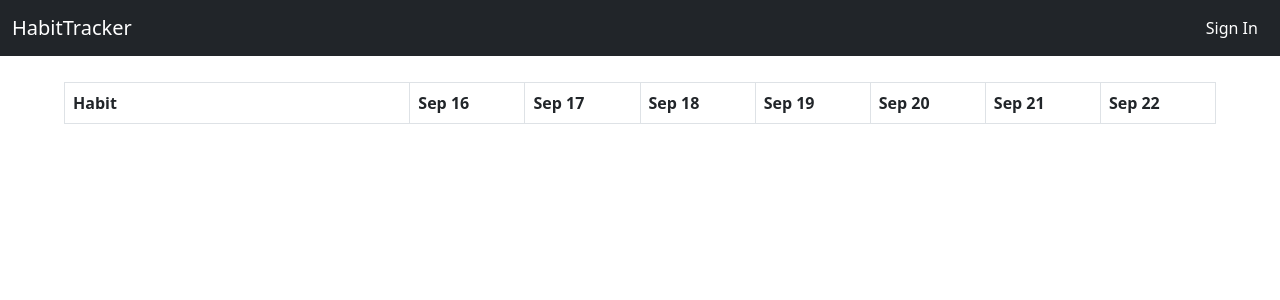
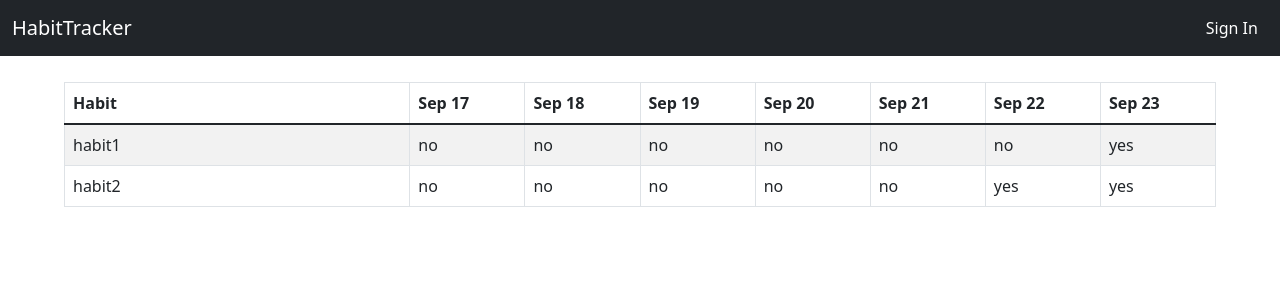
Before and after one commit to deannemadulid/HabitTracker, a React (Create React App) app: page /dashboard in a window 1280 px wide. Shown: the top 300 px of the page. Built offline with nearby package versions, Linux system fonts and the light colour scheme.

Commit message:
Created body for the habit tracker dashboard

```diff
--- /dev/null
+++ b/src/components/Dashboard/Body.js
@@ -0,0 +1,28 @@
+import React from 'react'
+import Table from 'react-bootstrap/Table'
+import dashboard from './DashboardFunctions'
+
+const Body = ({dates, habits}) => {
+
+  console.log(dates)
+
+  return (
+    <tbody>
+      { habits.map(habit =>
+        <tr>
+          <td>{habit.name}</td>
+          {
+            dates.map(date =>
+            <td>
+              {
+                dashboard.checkDateInDateArray(date, habit.dates)
+                ? <span>yes</span>
+                : <span>no</span>
+              }
+            </td>)}
+        </tr>) }
+    </tbody>
+    )
+}
+
+export default Body
--- a/src/components/Dashboard/Dashboard.js
+++ b/src/components/Dashboard/Dashboard.js
@@ -2,24 +2,28 @@ import React from 'react'
 import Table from 'react-bootstrap/Table'
 import dashboard from './DashboardFunctions'
 import Headers from './Headers'
+import Body from './Body'
 
 import './Dashboard.css'
 
 const Dashboard = () => {
 
-  const today = new Date()
-  const yesterday = today.setDate(today.getDate() - 1)
+  // test data
+  const day1 = new Date()
+  const day2 = new Date()
+  day2.setDate(day2.getDate() - 1)
 
   const dates = dashboard.past7Days()
-  console.log(dates)
-  const habits= [
-    ["habit1", [today]],
-    ["habit2", [yesterday, today]]
+  const habitsLast7Days= [
+    {name: "habit1", dates: [day1]},
+    {name: "habit2", dates: [day1, day2]}
   ]
+  // end test data
 
   return (
     <Table striped bordered hover>
-      <Headers dates={dates}/>
+      <Headers dates={dates} />
+      <Body dates={dates} habits={habitsLast7Days} />
     </Table>
   )
 }
--- a/src/components/Dashboard/DashboardFunctions.js
+++ b/src/components/Dashboard/DashboardFunctions.js
@@ -1,14 +1,27 @@
 const past7Days = () => {
   let daysArray = []
 
-  for (let i = 7; i > 0; i--) {
+  for (let i = 6; i > -1; i--) {
     const date = new Date()
-    date.setDate(date.getDate() - i);
-    const month = date.toLocaleString('default', { month: 'short' });
+    date.setDate(date.getDate() - i)
+    const month = date.toLocaleString('default', { month: 'short' })
     daysArray.push(month + " " + date.getDate())
   }
 
   return daysArray
 }
 
-export default { past7Days }
+ const convertDateToString = (date) => {
+   console.log(date)
+   const month = date.toLocaleString('default', { month: 'short' })
+   const day = date.getDate()
+   return month + " " + day
+ }
+
+const checkDateInDateArray = (date, dateArray) => {
+  const dateStringArray = dateArray.map(date => convertDateToString(date))
+  console.log(date, dateStringArray)
+  return dateStringArray.includes(date)
+}
+
+export default { past7Days, checkDateInDateArray }
```
